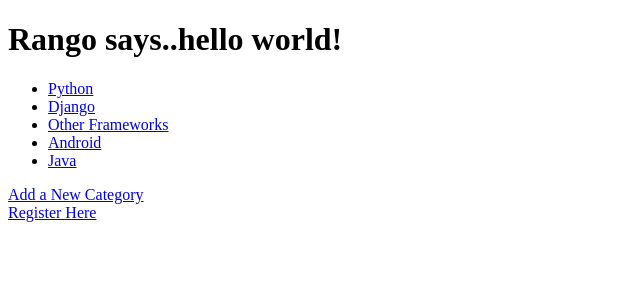
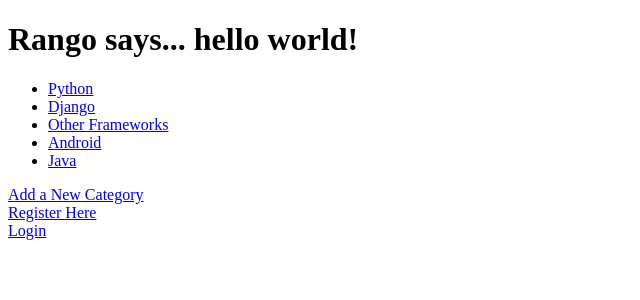
Before and after one commit to rathip/rango, a Django app: page /rango/ in a window 1280 px wide. Shown: the top 300 px of the page, without its empty margins (0-640 px from the left). Run offline with Django 3.2, Linux system fonts and the light colour scheme; data comes from the database, SQL or seed files in the repository; both versions use the stored data as it was after the commit.

Commit message:
Chapter 9 before 9.6

```diff
--- a/tango_with_django_project/rango/urls.py
+++ b/tango_with_django_project/rango/urls.py
@@ -13,4 +13,5 @@
 ##    url(r'^add_page/$', views.add_page, name='add_page'), # NEW MAPPING!
     url(r'^category/(?P<category_name_slug>[\w\-]+)/add_page/$', views.add_page, name='add_page'), # NEW MAPPING!
     url(r'^register/$', views.register, name='register'),
+    url(r'^login/$', views.user_login, name='login'),
     url(r'^category/(?P<category_name_slug>[\w\-]+)/$', views.category1, name='category1'))  # New!
--- a/tango_with_django_project/rango/views.py
+++ b/tango_with_django_project/rango/views.py
@@ -7,6 +7,8 @@
 from rango.forms import CategoryForm
 from rango.forms import PageForm
 from rango.forms import UserForm, UserProfileForm
+from django.contrib.auth import authenticate, login
+from django.http import HttpResponseRedirect, HttpResponse
 
 def index(request):
 ##    context_dict = {'boldmessage': "I am bold font from the context"}
@@ -169,3 +171,45 @@
     return render(request,
             'rango/register.html',
             {'user_form': user_form, 'profile_form': profile_form, 'registered': registered} )
+
+
+def user_login(request):
+
+    # If the request is a HTTP POST, try to pull out the relevant information.
+    if request.method == 'POST':
+        # Gather the username and password provided by the user.
+        # This information is obtained from the login form.
+                # We use request.POST.get('<variable>') as opposed to request.POST['<variable>'],
+                # because the request.POST.get('<variable>') returns None, if the value does not exist,
+                # while the request.POST['<variable>'] will raise key error exception
+        username = request.POST.get('username')
+        password = request.POST.get('password')
+
+        # Use Django's machinery to attempt to see if the username/password
+        # combination is valid - a User object is returned if it is.
+        user = authenticate(username=username, password=password)
+
+        # If we have a User object, the details are correct.
+        # If None (Python's way of representing the absence of a value), no user
+        # with matching credentials was found.
+        if user:
+            # Is the account active? It could have been disabled.
+            if user.is_active:
+                # If the account is valid and active, we can log the user in.
+                # We'll send the user back to the homepage.
+                login(request, user)
+                return HttpResponseRedirect('/rango/')
+            else:
+                # An inactive account was used - no logging in!
+                return HttpResponse("Your Rango account is disabled.")
+        else:
+            # Bad login details were provided. So we can't log the user in.
+            print "Invalid login details: {0}, {1}".format(username, password)
+            return HttpResponse("Invalid login details supplied.")
+
+    # The request is not a HTTP POST, so display the login form.
+    # This scenario would most likely be a HTTP GET.
+    else:
+        # No context variables to pass to the template system, hence the
+        # blank dictionary object...
+        return render(request, 'rango/login.html', {})
--- a/tango_with_django_project/templates/rango/index.html
+++ b/tango_with_django_project/templates/rango/index.html
@@ -5,7 +5,11 @@
     </head>
 
     <body>
-        <h1>Rango says..hello world!</h1>
+		{% if user.is_authenticated %}
+		<h1>Rango says... hello {{ user.username }}!</h1>
+		{% else %}
+		<h1>Rango says... hello world!</h1>
+		{% endif %}
 
         {% if categories %}
             <ul>
@@ -18,7 +22,8 @@
             <strong>There are no categories present.</strong>
        {% endif %}
        <a href="/rango/add_category/">Add a New Category</a><br />
-       <a href="/rango/register/">Register Here</a>
+       <a href="/rango/register/">Register Here</a><br/>
+       <a href="/rango/login/">Login</a>
 
     </body>
 </html>
```
Also changed, not shown: tango_with_django_project/templates/rango/login.html (added, +22 -0 lines), tango_with_django_project/db.sqlite3, 2 other files.
